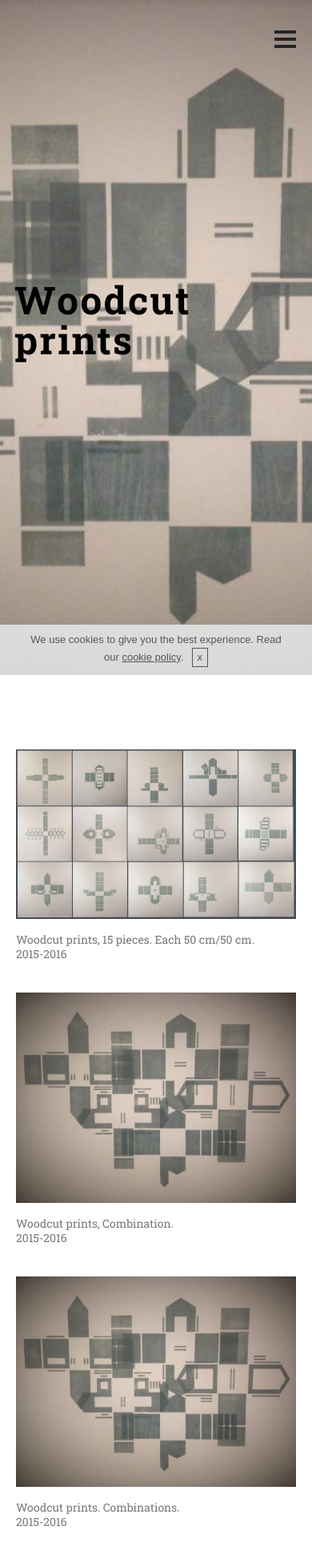
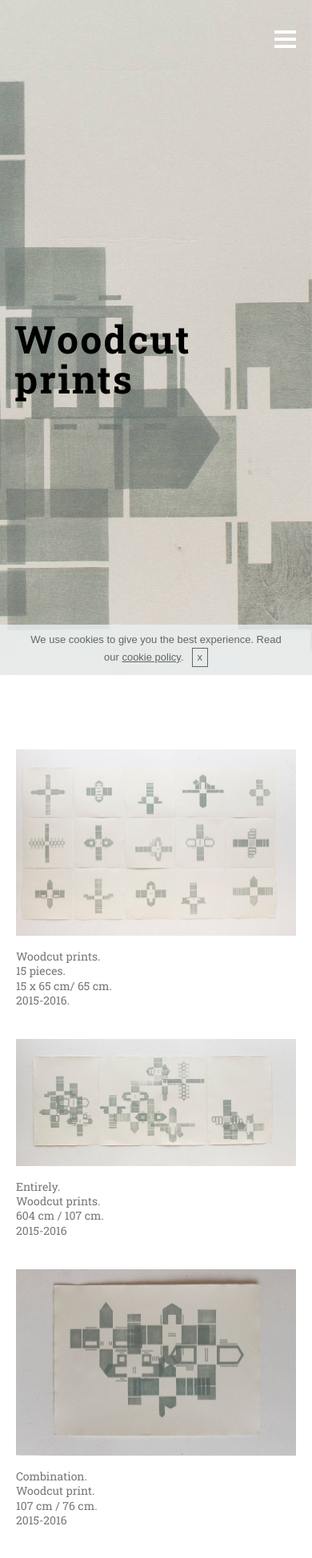
Before and after one commit to CelienD/pubENG, a plain HTML site: page page2.html in a window 390 px wide. Shown: the top 1948 px of the page at 80% size. Drawn offline with Linux system fonts and the light colour scheme.

Commit message:
aanpassing 3

```diff
--- a/assets/mobirise/css/mbr-additional.css
+++ b/assets/mobirise/css/mbr-additional.css
@@ -59,6 +59,9 @@
   font-family: 'Roboto Slab', serif;
   font-size: 14px;
 }
+#ext_menu-6 .mbr-navbar__hamburger {
+  color: #ffffff;
+}
 #header4-7 P {
   font-family: 'Roboto Slab', serif;
   font-size: 24px;
@@ -96,6 +99,9 @@
 #ext_menu-15 .mbr-navbar__items a {
   font-family: 'Roboto Slab', serif;
   font-size: 14px;
+}
+#ext_menu-15 .mbr-navbar__hamburger {
+  color: #ffffff;
 }
 #header4-16 P {
   font-family: 'Roboto Slab', serif;
--- a/page2.html
+++ b/page2.html
@@ -54,8 +54,8 @@
     </div>
 </section>
 
-<section class="engine"><a rel="external" href="https://mobirise.com">website design software</a></section><section class="mbr-box mbr-section mbr-section--relative mbr-section--fixed-size mbr-section--full-height mbr-section--bg-adapted mbr-parallax-background mbr-after-navbar" id="header4-16" style="background-image: url(assets/images/12696038-10206167280077071-1836391666-n-960x720-99.jpg);">
-    <div class="mbr-box__magnet mbr-box__magnet--sm-padding mbr-box__magnet--center-left">
+<section class="engine"><a rel="external" href="https://mobirise.com">mac website builder</a></section><section class="mbr-box mbr-section mbr-section--relative mbr-section--fixed-size mbr-section--full-height mbr-section--bg-adapted mbr-parallax-background" id="header4-16" style="background-image: url(assets/images/mg-2390-1-kopie-3023x2259-66.jpg);">
+    <div class="mbr-box__magnet mbr-box__magnet--sm-padding mbr-box__magnet--center-left mbr-after-navbar">
 
         <div class="mbr-box__container mbr-section__container container">
             <div class="mbr-box mbr-box--stretched"><div class="mbr-box__magnet mbr-box__magnet--center-left">
@@ -78,9 +78,9 @@
             <div class="col-sm-8 col-sm-offset-2">
                 <figure class="mbr-figure mbr-figure--wysiwyg mbr-figure--full-width mbr-figure--caption-outside-bottom mbr-figure--no-bg">
 
-                    <div><img src="assets/images/deschacht-10-2763x1674-99.jpg" class="mbr-figure__img"></div>
+                    <div><img src="assets/images/mg-2383-1-5184x3456-37.jpg" class="mbr-figure__img"></div>
                     <figcaption class="mbr-figure__caption mbr-figure__caption--no-padding">
-                        <small class="mbr-figure__caption-small">Woodcut prints, 15 pieces. Each 50 cm/50 cm.<br>2015-2016</small>
+                        <small class="mbr-figure__caption-small">Woodcut prints.<br> 15 pieces. <br>15 x 65 cm/ 65 cm.<br>2015-2016.</small>
                     </figcaption>
                 </figure>
             </div>
@@ -94,9 +94,9 @@
             <div class="col-sm-8 col-sm-offset-2">
                 <figure class="mbr-figure mbr-figure--wysiwyg mbr-figure--full-width mbr-figure--caption-outside-bottom mbr-figure--no-bg">
 
-                    <div><img src="assets/images/12696038-10206167280077071-1836391666-n-960x720-38.jpg" class="mbr-figure__img"></div>
+                    <div><img src="assets/images/mg-2388-1-kopie-4990x2267-41.jpg" class="mbr-figure__img"></div>
                     <figcaption class="mbr-figure__caption mbr-figure__caption--no-padding">
-                        <small class="mbr-figure__caption-small">Woodcut prints, Combination.<br>2015-2016</small>
+                        <small class="mbr-figure__caption-small">Entirely.<br>Woodcut prints. &nbsp;<br>604 cm / 107 cm.<br>2015-2016</small>
                     </figcaption>
                 </figure>
             </div>
@@ -110,9 +110,9 @@
             <div class="col-sm-8 col-sm-offset-2">
                 <figure class="mbr-figure mbr-figure--wysiwyg mbr-figure--full-width mbr-figure--caption-outside-bottom mbr-figure--no-bg">
 
-                    <div><img src="assets/images/12696038-10206167280077071-1836391666-n-960x720-20.jpg" class="mbr-figure__img"></div>
+                    <div><img src="assets/images/mg-2392-1-5184x3456-40.jpg" class="mbr-figure__img"></div>
                     <figcaption class="mbr-figure__caption mbr-figure__caption--no-padding">
-                        <small class="mbr-figure__caption-small">Woodcut prints. Combinations.<br>2015-2016</small>
+                        <small class="mbr-figure__caption-small">Combination.<br>Woodcut print.<br>107 cm / 76 cm.<br>2015-2016</small>
                     </figcaption>
                 </figure>
             </div>
```
Also changed, not shown: index.html (+5 -5 lines), page1.html (+4 -4 lines), page3.html (+1 -1 lines), assets/images/mg-2383-1-5184x3456-37.jpg (added), assets/images/mg-2388-1-kopie-4990x2267-41.jpg (added), assets/images/mg-2390-1-kopie-3023x2259-66.jpg (added), assets/images/mg-2392-1-5184x3456-40.jpg (added).
